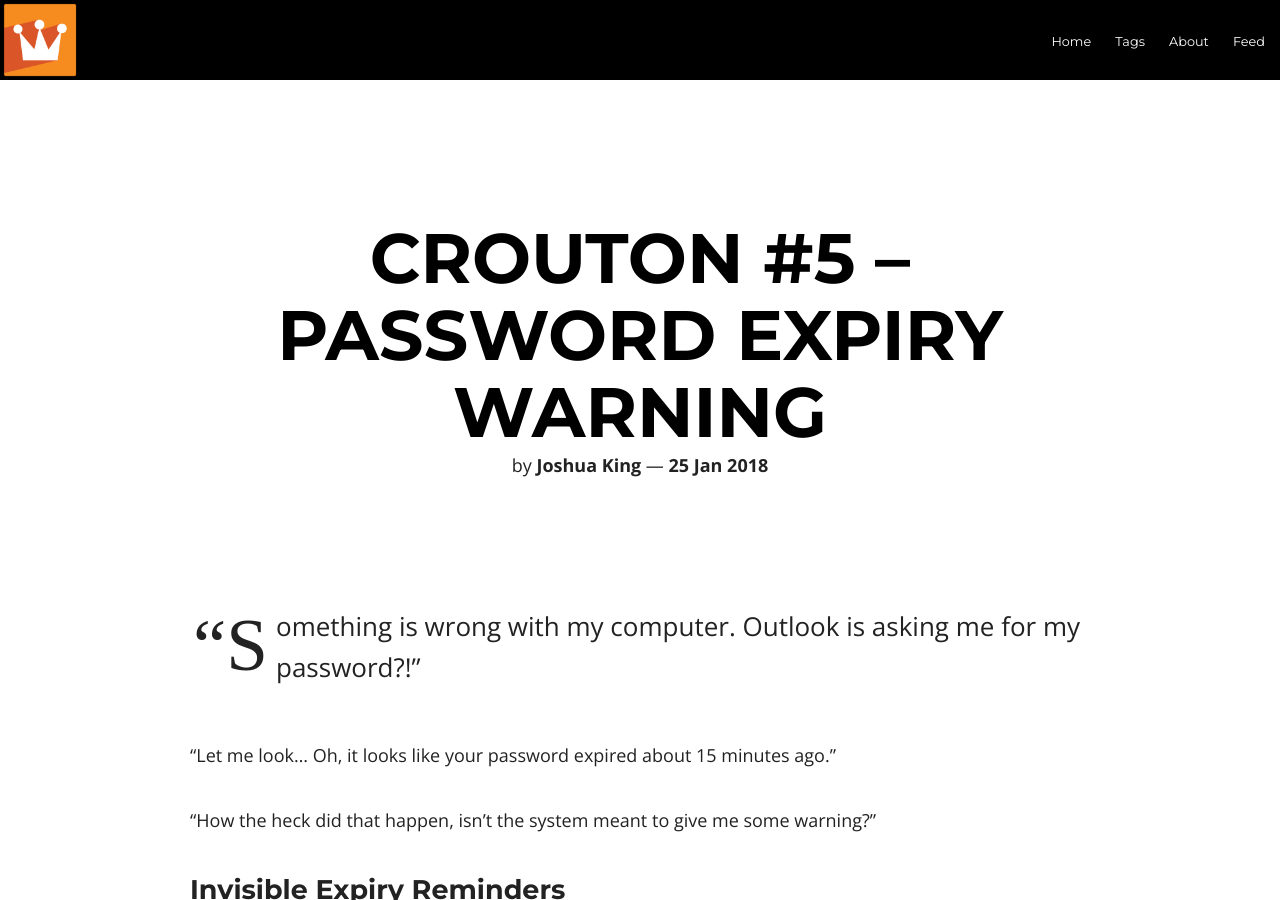
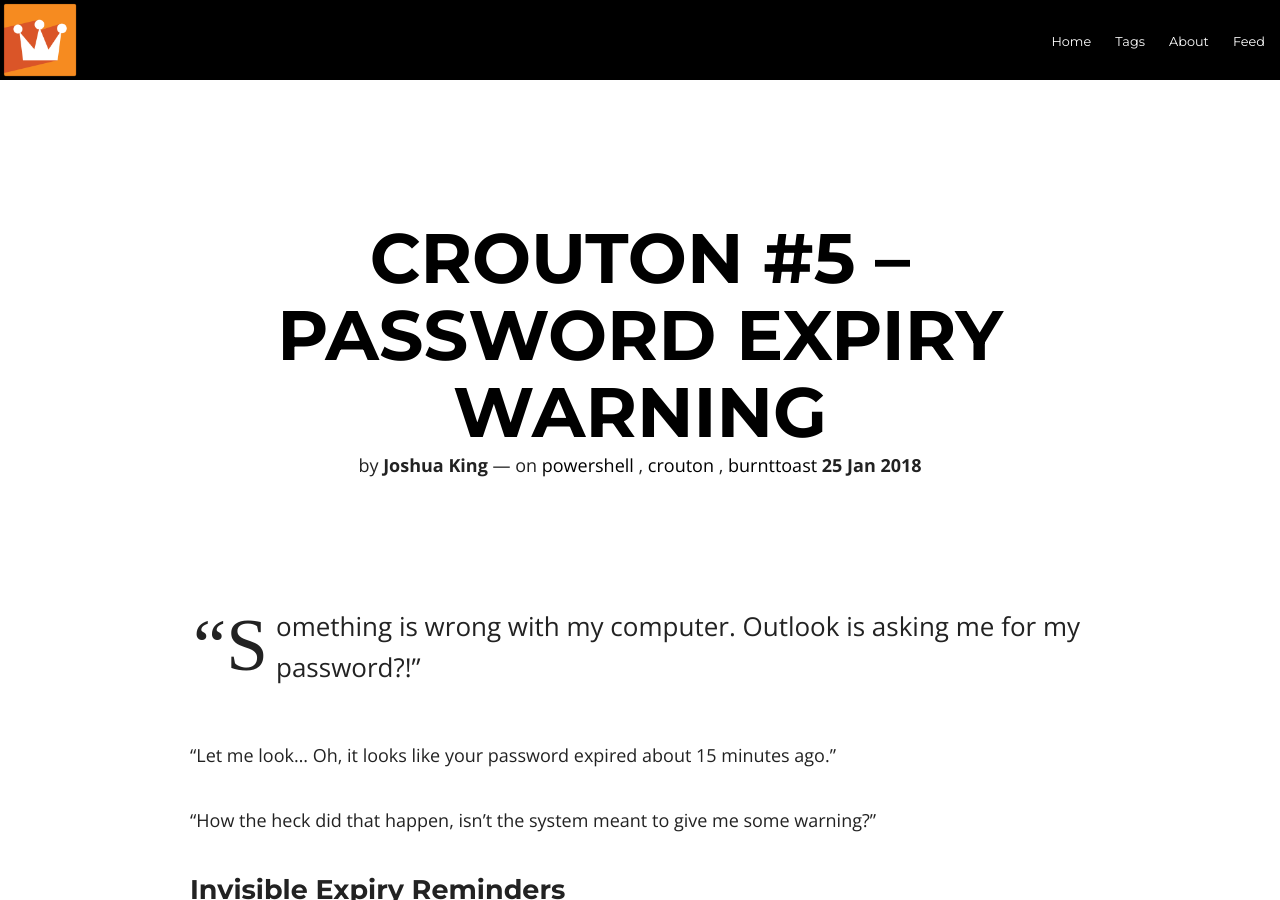
Before and after one commit to Windos/windos.github.io, a Jekyll site: the page built from _posts/2018-01-25-crouton-password.md, in a window 1280 px wide and 900 px high. Built offline with Jekyll 4.4.1, drawn with Linux system fonts in a browser that asks for light colours; nearby versions of some CDN libraries; some web fonts are replaced; our own code applies the rules of GitHub Pages for plain Markdown files; comment, search, counter and statistics services are not loaded.

Commit message:
First pass in notepad + pictures

```diff
--- a/_posts/2018-01-25-crouton-password.md
+++ b/_posts/2018-01-25-crouton-password.md
@@ -1,23 +1,32 @@
 ---
-date: "2018-01-25"
+layout: post
 title: "Crouton #5 – Password Expiry Warning"
+excerpt: "How the heck did that happen, isn't the system meant to give me some warning?"
+modified: 2018-01-25
+date: 2018-01-25
+tags: [powershell, crouton, burnttoast]
+comments: true
+image:
+ thumb: /crouton-password/thumb.jpg
+ credit: Max Pixel (http://maxpixel.freegreatpicture.com)
+ creditlink: http://maxpixel.freegreatpicture.com/Duerer-Bread-Miniature-Figures-Advent-3010349
 ---
 
-“Something is wrong with my computer. Outlook is asking me for my password?!”
+"Something is wrong with my computer. Outlook is asking me for my password?!"
 
-“Let me look… Oh, it looks like your password expired about 15 minutes ago.”
+"Let me look… Oh, it looks like your password expired about 15 minutes ago."
 
-“How the heck did that happen, isn’t the system meant to give me some warning?”
+"How the heck did that happen, isn't the system meant to give me some warning?"
 
 ### Invisible Expiry Reminders
 
-I don’t often get these calls personally any more, but I do overhear them.
-There’s no point trying to tell your user that the ‘system’ did warn them (for
+I don't often get these calls personally any more, but I do overhear them.
+There's no point trying to tell your user that the 'system' did warn them (for
 three days by default).
 
 I imagine those warnings are probably something like website ads: Invisible.
 
-They are popping up; the user just didn’t process them into something that needs
+They are popping up; the user just didn't process them into something that needs
 to be actioned.
 
 To be fair, these notifications in Windows 7 are pathetic:
@@ -29,69 +38,69 @@
 
 \_*Windows10 example*\_
 
-*Note: I don’t know what the situation was like in Windows 8/8.1, I don’t
+*Note: I don't know what the situation was like in Windows 8/8.1, I don't
 remember every joining that OS to a domain.*
 
 ### Get to the Point!
 
-Right, I haven’t actually stated what the point of this post is.
+Right, I haven't actually stated what the point of this post is.
 
-Let’s create our own toast notifications to remind our users that their
-passwords are about to expire. We’ll make these toasts as hard to ignore as
-possible, they’ll only be effective if they’re actually seen.
+Let's create our own toast notifications to remind our users that their
+passwords are about to expire. We'll make these toasts as hard to ignore as
+possible, they'll only be effective if they're actually seen.
 
-Given that we’re using toasts, via the
+Given that we're using toasts, via the
 [BurntToast](powershellgallery.com/packages/BurntToast) module, this only
 applies to Windows 10.
 
 Also, the client will need the Active Directory PowerShell module on the system.
-How you achieve this is up to your… this is meant to be more of a fun “hey look
-what we can do” type exercise that a complete recipe to fix an issue.
+How you achieve this is up to your… this is meant to be more of a fun "hey look
+what we can do" type exercise that a complete recipe to fix an issue.
 
 Finally, be warned that the examples here include backtick in order to keep the
-snippets narrow. Keep an eye out if you’re copy/pasting.
+snippets narrow. Keep an eye out if you're copy/pasting.
 
 ### Getting into the Code
 
 Alright, enough jabber, time for the code.
 
-We start by figuring out how long it is until the current user’s password is
+We start by figuring out how long it is until the current user's password is
 from expiring. We get this from the computed expiry time property on their AD
-object, and create a timespan between ‘now’ and ‘then’:
+object, and create a timespan between 'now' and 'then':
 
 \__CODE1_\_
 
-We only want to show our toast if we’re inside a three-day window of the expiry
-time, so let’s test for that. Then we populate some variables for use within the
-toast’s text.
+We only want to show our toast if we're inside a three-day window of the expiry
+time, so let's test for that. Then we populate some variables for use within the
+toast's text.
 
 Finally, we generate the toast!
 
 \__CODE2_\_
 
-Right, we’ve now got code that can be run on-demand, but that won’t do! Let’s
+Right, we've now got code that can be run on-demand, but that won't do! Let's
 get this going on a schedule.
 
-Imagine you’ve wrapped all of the previous code up as a ScriptBlock and then
+Imagine you've wrapped all of the previous code up as a ScriptBlock and then
 create a Job Trigger and Job Options. Take all those components and use them a
 register your scheduled job.
 
 \__CODE3_\_
 
-Unfortunately, we’re not quite done. The current version of Windows 10 defaults
+Unfortunately, we're not quite done. The current version of Windows 10 defaults
 to running these scheduled jobs whether or not the user is logged in and toasts
-won’t work if that is the case.
+won't work if that is the case.
 
 We can fix this by borrowing from the Scheduled Task (as opposed to Scheduled
 Job) cmdlets and set the logon type to Interactive.
 
 \__CODE4_\_
 
-You’re done! Our forgetful user will now be notified every ninety minutes
+You're done! Our forgetful user will now be notified every ninety minutes
 regarding the impending expiry. The toast is specifically using an alarm tone,
 which makes is stay on the screen for longer and sounds annoying.
 
-If they manage to ignore these notifications, I don’t know if there is any hope
+If they manage to ignore these notifications, I don't know if there is any hope
 for them.
 
 ### Wrap-Up
@@ -101,5 +110,5 @@
 Personally, this was the first time I made use of the scheduled task cmdlet to
 tweak one of the jobs rather than doing it via the GUI (the more you know.)
 
-Have you got any uses for toasts that make your life (or your users’ lives)
+Have you got any uses for toasts that make your life (or your users' lives)
 easier? Let me know on [twitter](https://twitter.com/WindosNZ)!
--- a/images/crouton-password/credit.txt
+++ /dev/null
@@ -1,4 +0,0 @@
-http://maxpixel.freegreatpicture.com/Duerer-Bread-Miniature-Figures-Advent-3010349
-
-Max Pixel
-http://maxpixel.freegreatpicture.com
```
Also changed, not shown: images/crouton-password/win10.jpg (added), images/crouton-password/win7.png (added).
